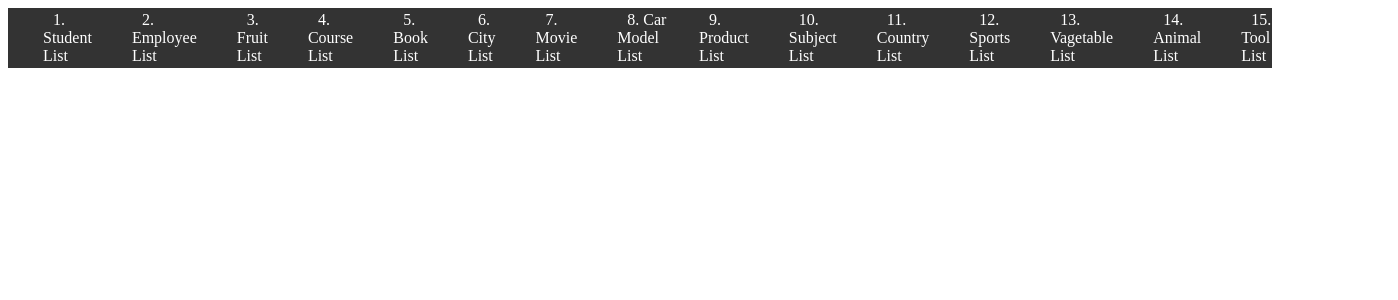
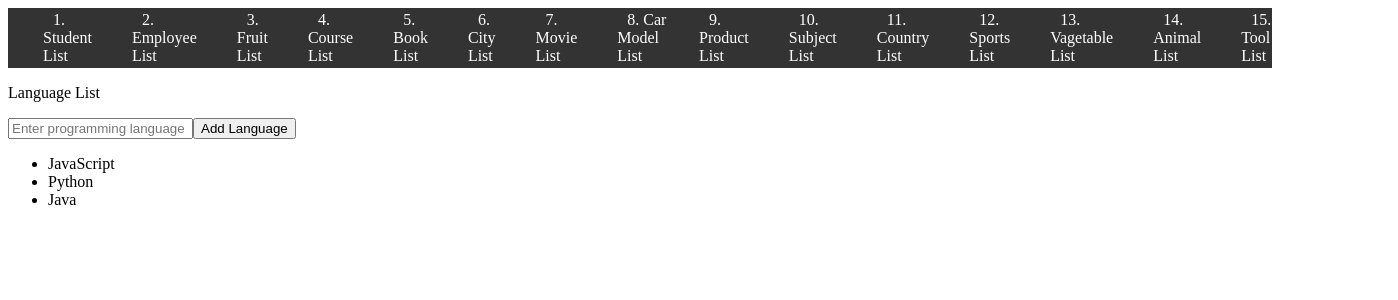
Before and after one commit to kaysie0919/AngularDataStructure, an Angular app: page /lanlist in a window 1280 px wide. Before the commit this address led to /. Shown: the top 300 px of the page, 1398 px wide, since content can reach past the window. Built offline with nearby package versions, Linux system fonts and the light colour scheme.

Commit message:
#16 Add Language List Component

```diff
--- a/src/app/app.component.html
+++ b/src/app/app.component.html
@@ -15,6 +15,7 @@
     <li><a routerLink="vaglist">13. Vagetable List</a></li>
     <li><a routerLink="anilist">14. Animal List</a></li>
     <li><a routerLink="toolist">15. Tool List</a></li>
+    <li><a routerLink="lanlist">16. Language List</a></li>
   </ul>
 </nav>
 <router-outlet></router-outlet>
--- a/src/app/app.module.ts
+++ b/src/app/app.module.ts
@@ -21,6 +21,7 @@ import { SportslistComponent } from "./components/sportslist/sportslist.componen
 import { VagetablelistComponent } from "./components/vagetablelist/vagetablelist.component";
 import { AnimallistComponent } from "./components/animallist/animallist.component";
 import { ToollistComponent } from "./components/toollist/toollist.component";
+import { LanguagelsitComponent } from "./components/languagelsit/languagelsit.component";
 
 
 
@@ -41,6 +42,7 @@ const routes: Routes = [
     {path: 'vaglist', component: VagetablelistComponent},
     {path: 'anilist', component: AnimallistComponent},
     {path: 'toolist', component: ToollistComponent},
+    {path: 'lanlist', component: LanguagelsitComponent},
 ]
 
 @NgModule ({
@@ -69,6 +71,7 @@ const routes: Routes = [
         VagetablelistComponent,
         AnimallistComponent,
         ToollistComponent,
+        LanguagelsitComponent,
     ],
 
     providers: [
--- /dev/null
+++ b/src/app/components/languagelsit/languagelsit.component.html
@@ -0,0 +1,8 @@
+<p>Language List</p>
+<input type="text" [(ngModel)]="language" placeholder="Enter programming language">
+
+<button (click)="addLanguage()">Add Language</button>
+
+<ul>
+  <li *ngFor="let language of languageList">{{ language }}</li>
+</ul>
--- /dev/null
+++ b/src/app/components/languagelsit/languagelsit.component.ts
@@ -0,0 +1,19 @@
+import { Component } from '@angular/core';
+
+@Component({
+  selector: 'app-languagelsit',
+  templateUrl: './languagelsit.component.html',
+  styleUrl: './languagelsit.component.css'
+})
+export class LanguagelsitComponent {
+  language: string = '';
+  languageList: string[] = ['JavaScript', 'Python', 'Java'];
+
+  addLanguage() {
+    if (this.language.trim()) {
+      this.languageList.push(this.language.trim());
+      this.language = '';
+    }
+  }
+
+}
```
Also changed, not shown: src/app/components/languagelsit/languagelsit.component.css (added), 1 other file (tests, documents, lock files or other folders).
